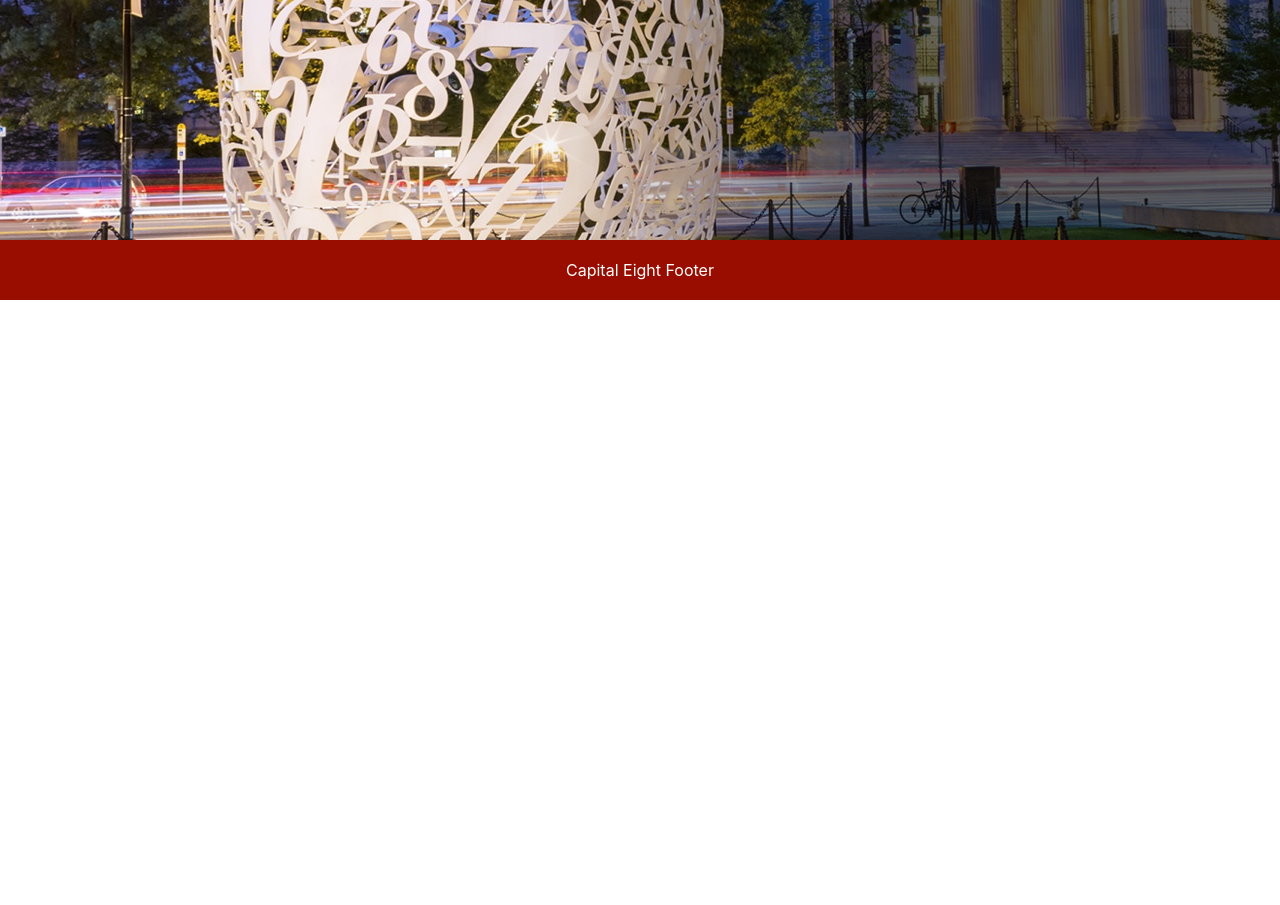
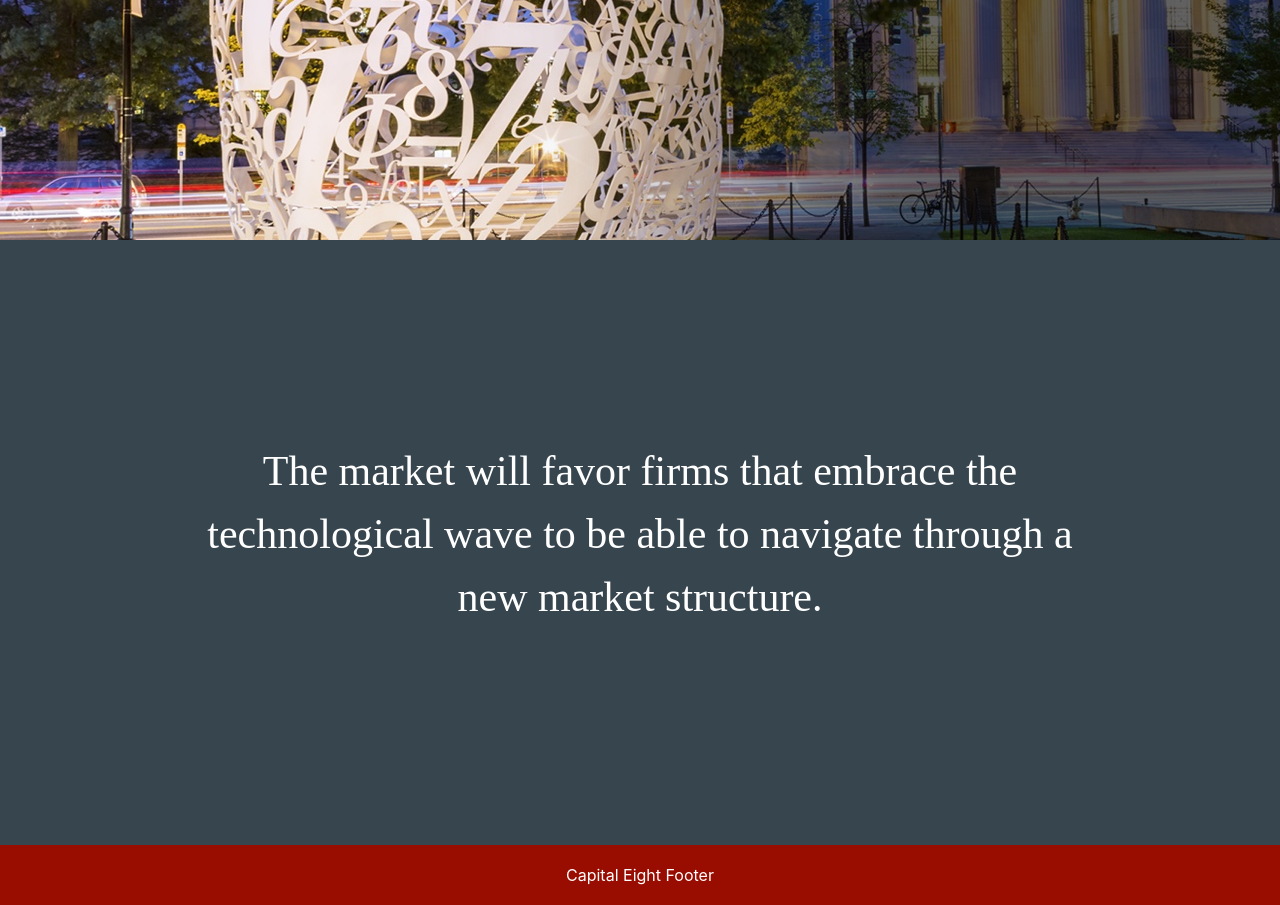
Before and after one commit to davidvexel/capital-eight, a Gatsby site: page / in a window 1280 px wide. Shown: the part 3002-3907 px from the top of the page. Before the commit the page ends 3302 px from the top, so only its background shows below. Built offline with nearby package versions, Linux system fonts and the light colour scheme; Gatsby itself is replaced by a stand-in of ours.

Commit message:
initial quote

```diff
--- a/src/components/heroText.js
+++ b/src/components/heroText.js
@@ -1,5 +1,5 @@
 import React, { Component } from "react"
-import { Row, Col, Container, Button } from "react-bootstrap"
+import { Row, Col, Button } from "react-bootstrap"
 import heroBg from "../images/hero2.jpg"
 
 export default class HeroText extends Component {
--- /dev/null
+++ b/src/components/quote.js
@@ -0,0 +1,21 @@
+import React, { Component } from "react"
+import { Row, Col } from "react-bootstrap"
+
+export default class Quote extends Component {
+  render() {
+    return (
+      <div className="grayBg quoteContainer">
+        <Row>
+          <div style={{ margin: "200px 180px", textAlign: "center" }}>
+            <Col>
+              <p className="quoteText">
+                The market will favor firms that embrace the technological wave
+                to be able to navigate through a new market structure.
+              </p>
+            </Col>
+          </div>
+        </Row>
+      </div>
+    )
+  }
+}
--- a/src/pages/index.js
+++ b/src/pages/index.js
@@ -6,10 +6,11 @@ import Hero from "../components/hero"
 import CallToActionThree from "../components/callToActionThree"
 import CtaTextLeft from "../components/ctaTextLeft"
 import CtaTextRight from "../components/ctaTextRight"
-import HeroText from "../components/heroText";
+import HeroText from "../components/heroText"
 
 import philosophyImage from "../images/imagen-philosophy.jpg"
-import createdImage from "../images/imagen-created.jpg";
+import createdImage from "../images/imagen-created.jpg"
+import Quote from "../components/quote"
 
 const IndexPage = () => (
   <Layout pageInfo={{ pageName: "index" }}>
@@ -51,7 +52,8 @@ const IndexPage = () => (
       }}
       image={createdImage}
     />
-    <HeroText/>
+    <HeroText />
+    <Quote />
   </Layout>
 )
 
--- /dev/null
+++ b/src/styles/_quote.scss
@@ -0,0 +1,8 @@
+div.quoteContainer {
+  text-align: center;
+}
+p.quoteText {
+  font-size: 42px;
+  color: white;
+  font-family: "TimesNewRomanPSMT"
+}
--- a/src/styles/style.scss
+++ b/src/styles/style.scss
@@ -5,3 +5,4 @@
 @import "navbar";
 @import "hero";
 @import "cta";
+@import "quote";
```
